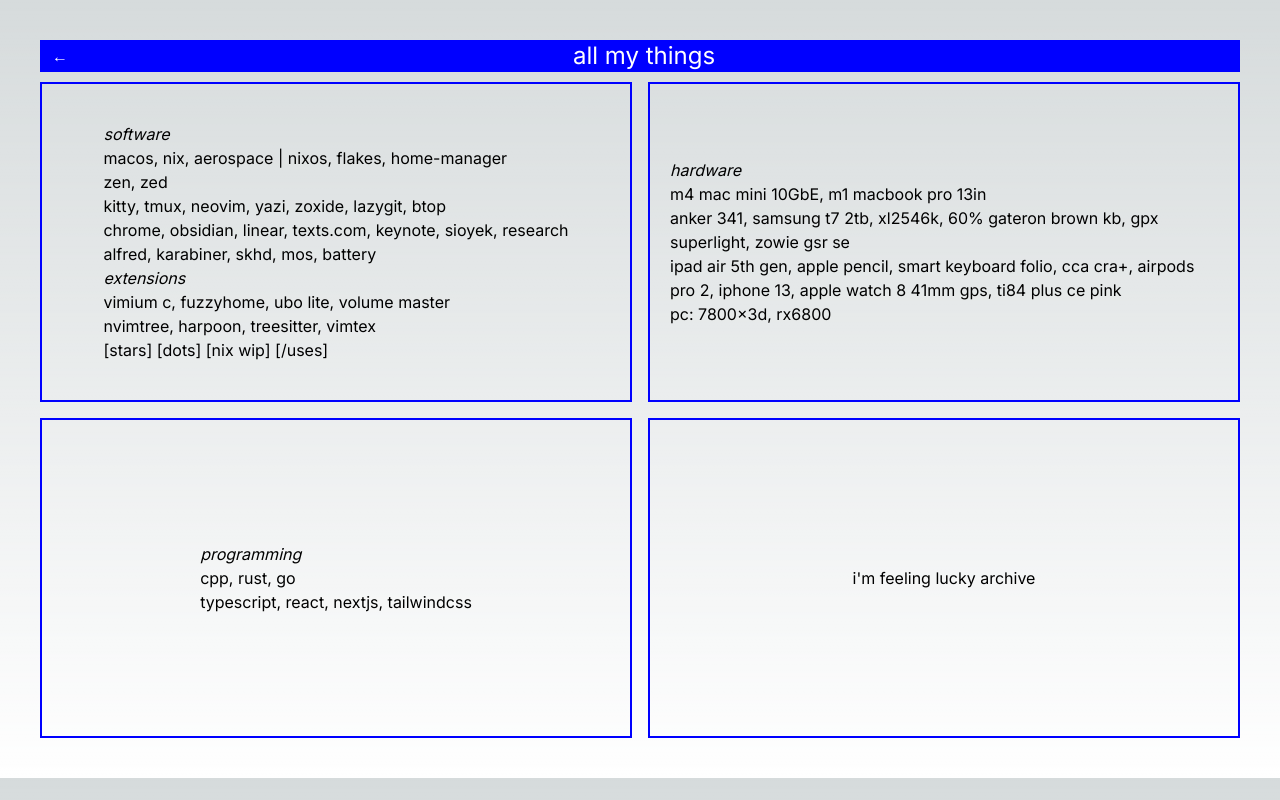
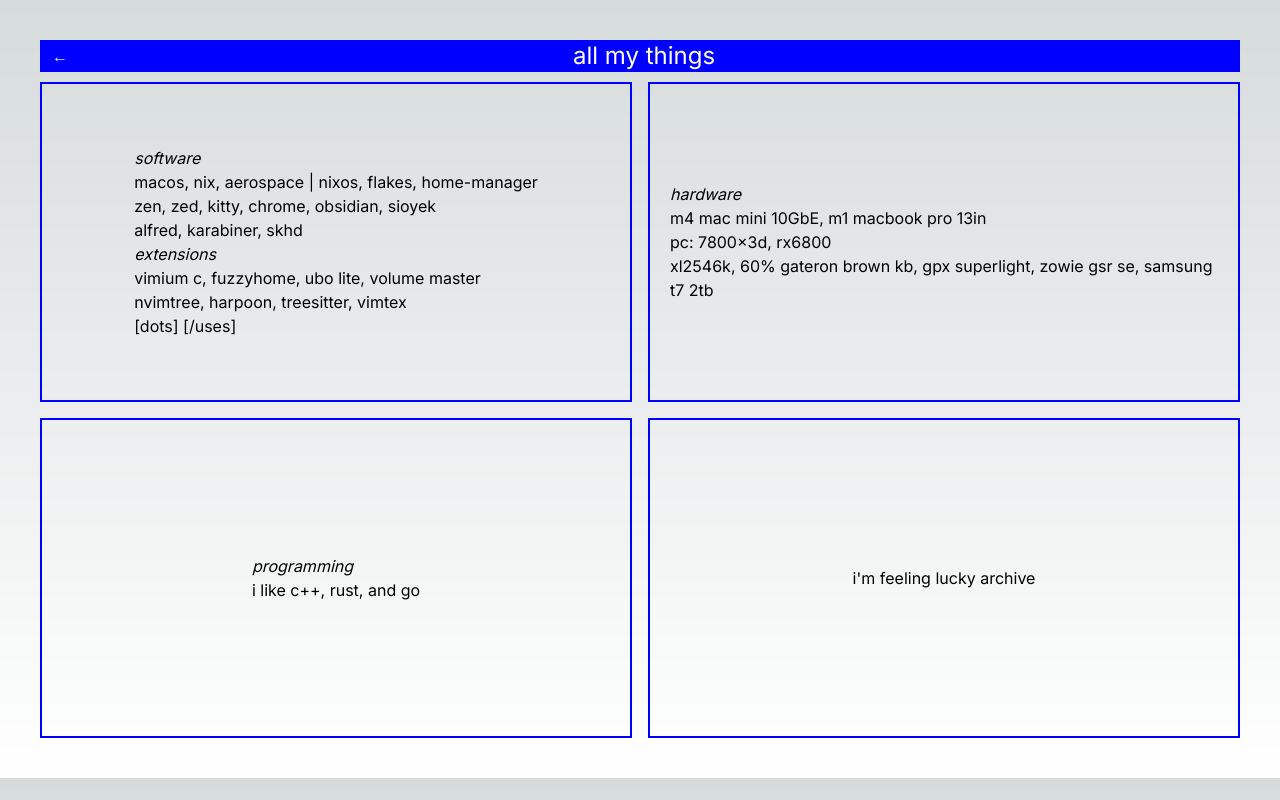
Before and after one commit to 5brian/catalogue, a Next.js app: page /uses in a window 1280 px wide. Built offline with nearby package versions, Linux system fonts and the light colour scheme.

Commit message:
uses: cleanup

```diff
--- a/src/app/layout.tsx
+++ b/src/app/layout.tsx
@@ -6,7 +6,7 @@
 const inter = Inter({ subsets: ["latin"] });
 
 export const metadata: Metadata = {
-  title: "brian",
+  title: "Brian Tan",
   description: "hi this is me on the web",
 };
 
--- a/src/app/uses/page.tsx
+++ b/src/app/uses/page.tsx
@@ -16,25 +16,9 @@
             <br />
             macos, nix, aerospace | nixos, flakes, home-manager
             <br />
-            zen, zed
+            zen, zed, kitty, chrome, obsidian, sioyek
             <br />
-            kitty, tmux, neovim, yazi, zoxide, lazygit, btop
-            <br />
-            chrome, obsidian, linear, texts.com, keynote, sioyek,{" "}
-            <Link href="https://un.ms/research" target="_blank">
-              research
-            </Link>
-            <br />
-            alfred, karabiner, skhd,{" "}
-            <Link href="https://github.com/Caldis/Mos" target="_blank">
-              mos,{" "}
-            </Link>
-            <Link
-              href="https://github.com/actuallymentor/battery"
-              target="_blank"
-            >
-              battery
-            </Link>
+            alfred, karabiner, skhd
             <br />
             <i>extensions</i>
             <br />
@@ -46,26 +30,11 @@
               fuzzyhome,{" "}
             </Link>
             ubo lite, volume master
-            {/* <br />
-            copilot, error lens, gitlens, tabout, vim, todo highlight,{" "}
-            <Link
-              href="https://github.com/tomrijndorp/vscode-finditfaster"
-              target="_blank"
-            >
-              finditfaster,{" "}
-            </Link>
-            eazymotion */}
             <br />
             nvimtree, harpoon, treesitter, vimtex
             <br />
-            <Link href="https://github.com/5brian?tab=stars" target="_blank">
-              [stars]{" "}
-            </Link>
             <Link href="https://github.com/5brian/dots" target="_blank">
               [dots]{" "}
-            </Link>
-            <Link href="https://github.com/5brian/flake" target="_blank">
-              [nix wip]{" "}
             </Link>
             <Link href="https://uses.tech/" target="_blank">
               [/uses]
@@ -81,12 +50,6 @@
             <br />
             m4 mac mini 10GbE, m1 macbook pro 13in
             <br />
-            anker 341, samsung t7 2tb, xl2546k, 60% gateron brown kb, gpx
-            superlight, zowie gsr se
-            <br />
-            ipad air 5th gen, apple pencil, smart keyboard folio, cca cra+,
-            airpods pro 2, iphone 13, apple watch 8 41mm gps, ti84 plus ce pink
-            <br />
             <Link
               href="https://pcpartpicker.com/user/yaystar/saved/#view=WHbp3C"
               target="_blank"
@@ -95,14 +58,8 @@
             </Link>
             7800x3d, rx6800
             <br />
-            {/*
-            <i>
-              wants: lily58, qc45, thinkpad of some sort, studio display,
-              apple magsafe charger, anker 622, herman miller aeron,
-              raspberry pi, 3d printer, 48U server rack, home network,
-              drying cabinet, the Barista Pro, fdrx7, sk1rr
-            </i>
-            */}
+            xl2546k, 60% gateron brown kb, gpx superlight, zowie gsr se, samsung
+            t7 2tb
           </p>
         </div>
       </Module>
@@ -111,10 +68,7 @@
         <div className="module1">
           <p>
             <i>programming</i>
-            <br />
-            cpp, rust, go
-            <br />
-            typescript, react, nextjs, tailwindcss
+            <br />i like c++, rust, and go
           </p>
         </div>
       </Module>
```
